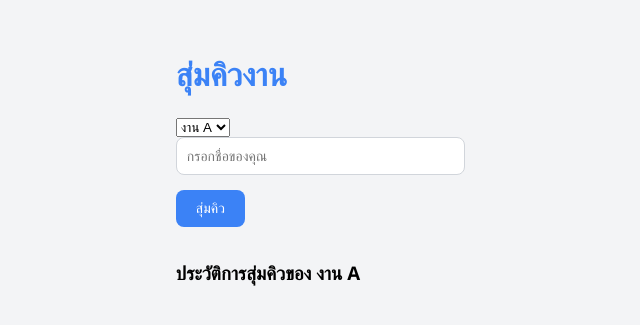
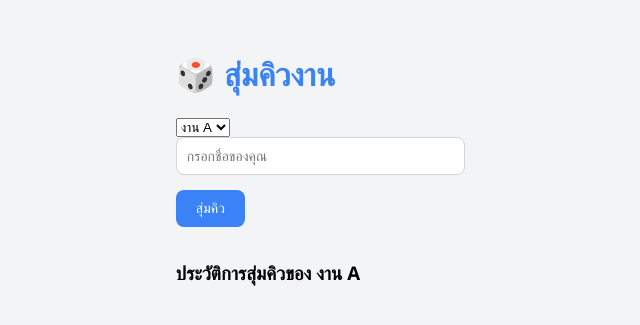
Before and after one commit to tangzsxdc123/random-queue-app, a plain HTML site: page index.html in a window 1280 px wide. Shown: the part 233-558 px from the top of the page, without its empty margins (297-937 px from the left). Drawn offline with Linux system fonts and the light colour scheme.

Commit message:
Update index.html

```diff
--- a/index.html
+++ b/index.html
@@ -6,7 +6,7 @@
 </head>
 <body>
     <div id="app">
-        <h1>สุ่มคิวงาน</h1>
+        <h1>🎲 สุ่มคิวงาน</h1>
         <select id="taskSelector">
             <option value="งาน A">งาน A</option>
             <option value="งาน B">งาน B</option>
```
